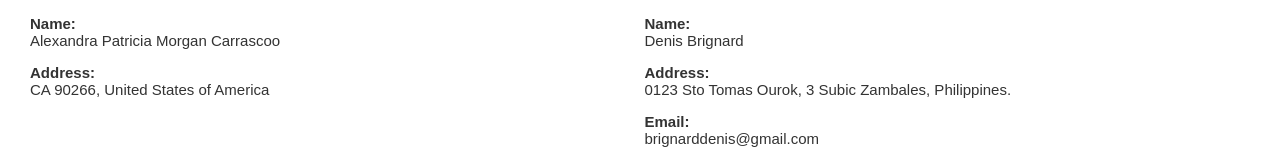
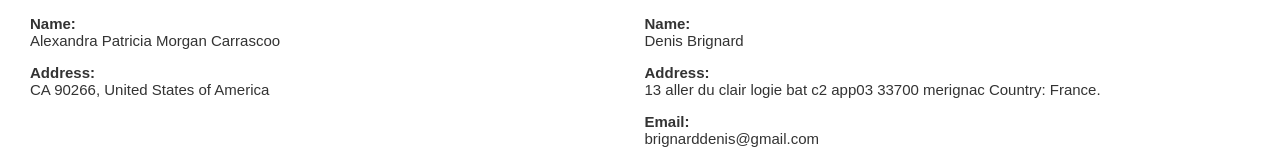
Before and after one commit to worldbankplc/delivery, a plain HTML site: page details.html in a window 1280 px wide. Shown: the part 281-435 px from the top of the page. Drawn offline with Linux system fonts and the light colour scheme.

Commit message:
Update details.html

```diff
--- a/details.html
+++ b/details.html
@@ -29,7 +29,8 @@
 
         <h3>Ship To</h3>
         <p><strong>Name:</strong><br>Denis Brignard</p>
-        <p><strong>Address:</strong><br>0123 Sto Tomas Ourok, 3 Subic Zambales, Philippines.
+        <p><strong>Address:</strong><br>13 aller du clair logie bat c2 app03 33700 merignac
+Country: France.
 </p>
                 <p><strong>Email:</strong><br>brignarddenis@gmail.com</p>
       </div>
```
